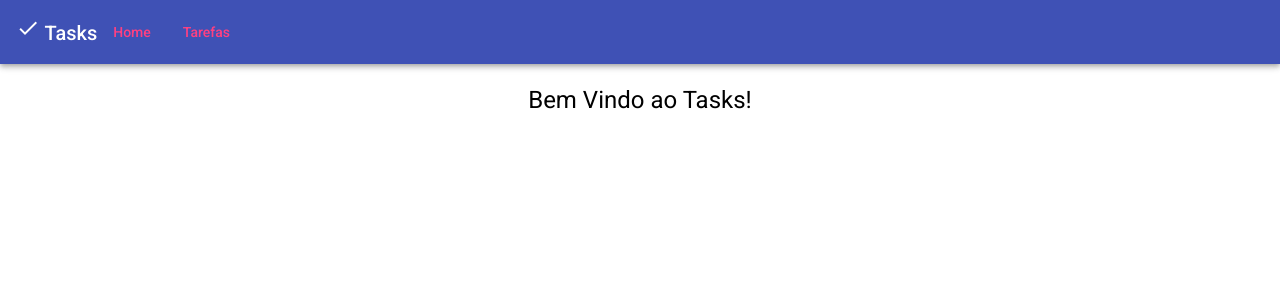
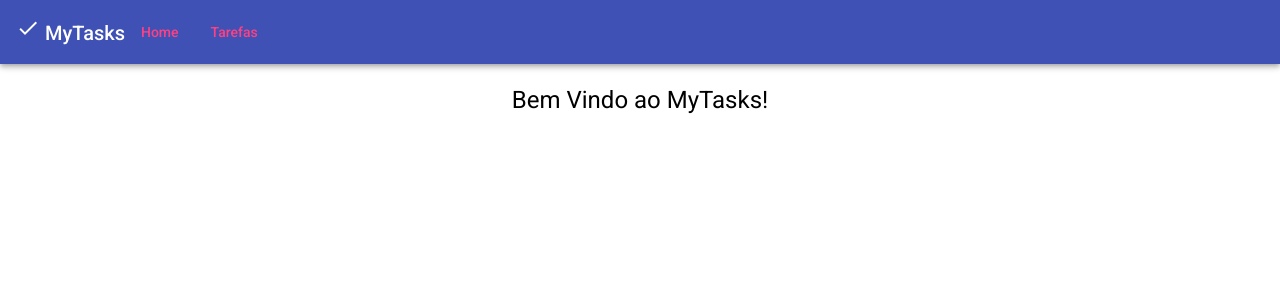
Before and after one commit to ThiagoMArc/my-tasks, an Angular app: page /home in a window 1280 px wide. Shown: the top 300 px of the page. Built offline with nearby package versions, Linux system fonts and the light colour scheme.

Commit message:
Alteração do nome do título da página

```diff
--- a/src/app/home/home.component.html
+++ b/src/app/home/home.component.html
@@ -1,6 +1,6 @@
 <div class="home">
   <div class="child">
     <br>
-    <h1>Bem Vindo ao Tasks!</h1>
+    <h1>{{pageTitle}}</h1>
   </div>
 </div>
--- a/src/app/home/home.component.ts
+++ b/src/app/home/home.component.ts
@@ -7,6 +7,8 @@ import { Component, OnInit } from '@angular/core';
 })
 export class HomeComponent implements OnInit {
 
+  pageTitle = 'Bem Vindo ao MyTasks!'
+
   constructor() { }
 
   ngOnInit(): void {
--- a/src/app/navigation-bar.component.ts
+++ b/src/app/navigation-bar.component.ts
@@ -7,7 +7,7 @@ import { Component, OnInit } from '@angular/core';
 })
 export class NavigationBarComponent implements OnInit {
 
-  title = 'Tasks';
+  title = 'MyTasks';
 
   constructor() { }
 
```
